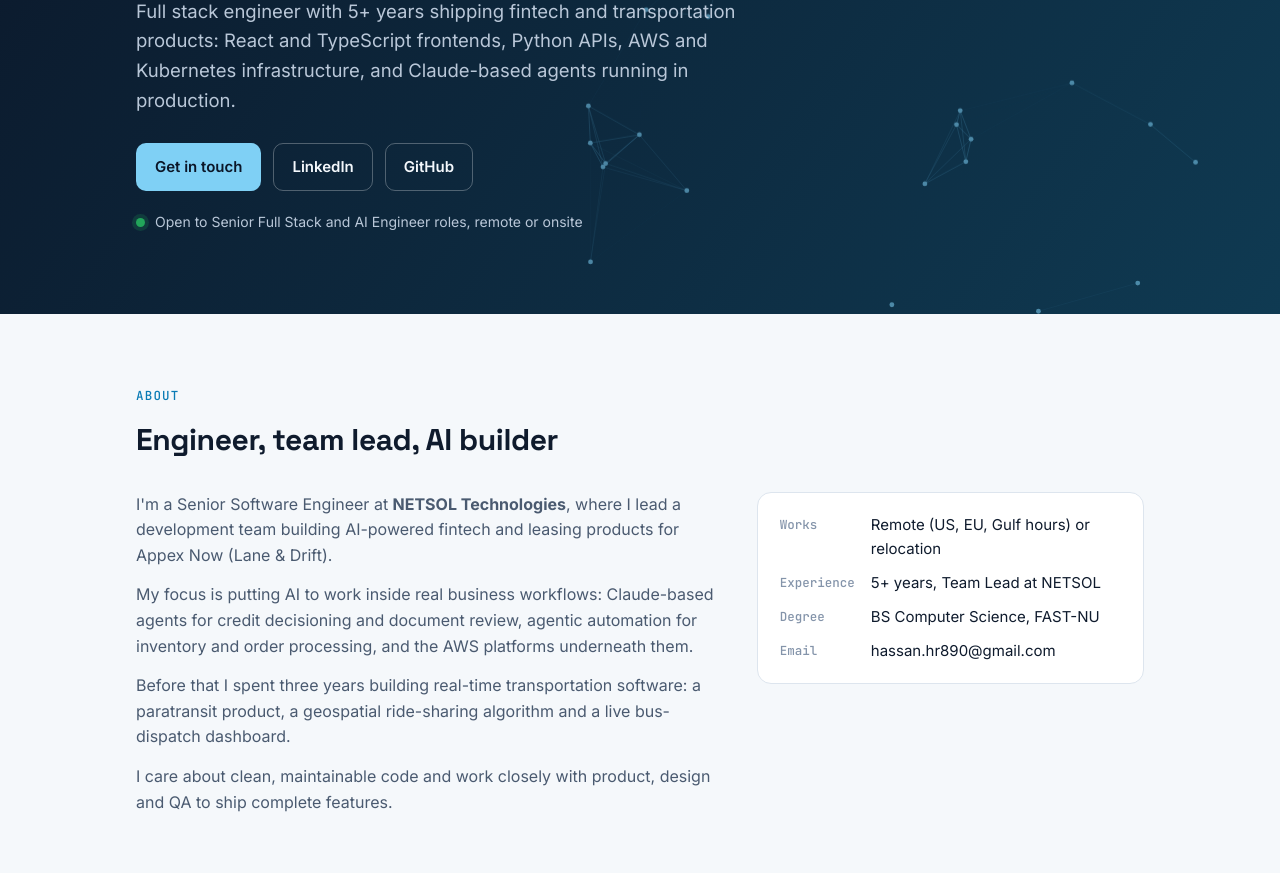
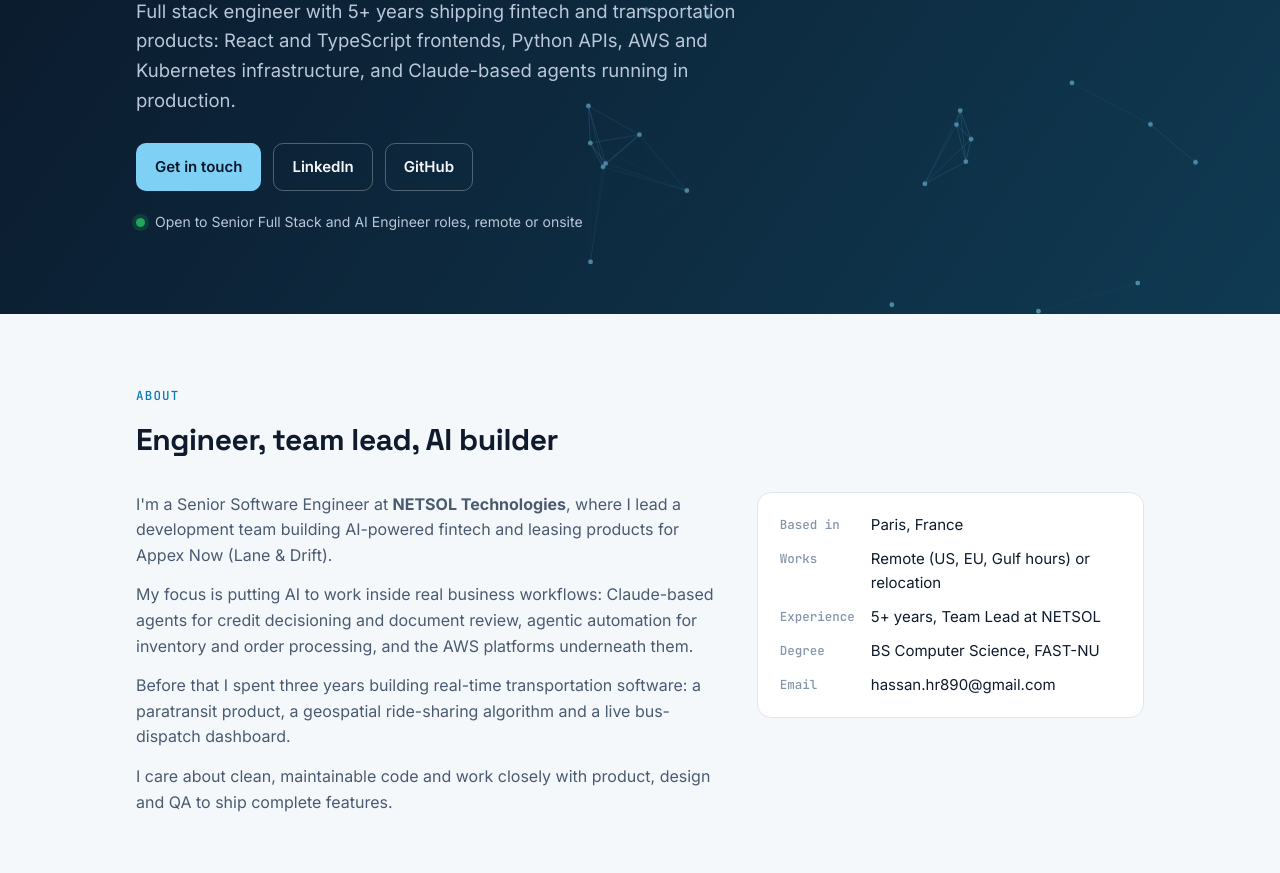
Before and after one commit to hassan227227/hassan227227.github.io, a plain HTML site: page index.html in a window 1280 px wide. Shown: the part 393-1266 px from the top of the page. Drawn offline with Linux system fonts and the light colour scheme.

Commit message:
Set location to Paris, France

```diff
--- a/index.html
+++ b/index.html
@@ -125,7 +125,7 @@ footer{color:var(--faint);font-size:13px;text-align:center;padding-block:28px 40
         <a href="#about">About</a><a href="#experience">Experience</a><a href="#work">Work</a><a href="#skills">Skills</a><a href="#contact">Contact</a>
       </nav>
     </div>
-    <div class="role">SENIOR SOFTWARE ENGINEER · AI ENGINEER</div>
+    <div class="role">SENIOR SOFTWARE ENGINEER · AI ENGINEER · PARIS, FRANCE</div>
     <h1>I build production software and <em>AI agents</em> that do real work.</h1>
     <p class="lead">Full stack engineer with 5+ years shipping fintech and transportation products: React and TypeScript frontends, Python APIs, AWS and Kubernetes infrastructure, and Claude-based agents running in production.</p>
     <div class="cta">
@@ -151,6 +151,7 @@ footer{color:var(--faint);font-size:13px;text-align:center;padding-block:28px 40
       </div>
       <aside class="facts" aria-label="Quick facts">
         <dl>
+          <dt>Based in</dt><dd>Paris, France</dd>
           <dt>Works</dt><dd>Remote (US, EU, Gulf hours) or relocation</dd>
           <dt>Experience</dt><dd>5+ years, Team Lead at NETSOL</dd>
           <dt>Degree</dt><dd>BS Computer Science, FAST-NU</dd>
@@ -289,7 +290,7 @@ footer{color:var(--faint);font-size:13px;text-align:center;padding-block:28px 40
 </section>
 </main>
 
-<footer>Hassan Raza · Senior Software Engineer &amp; AI Engineer</footer>
+<footer>Hassan Raza · Paris, France</footer>
 
 <script>
 (function(){
```
